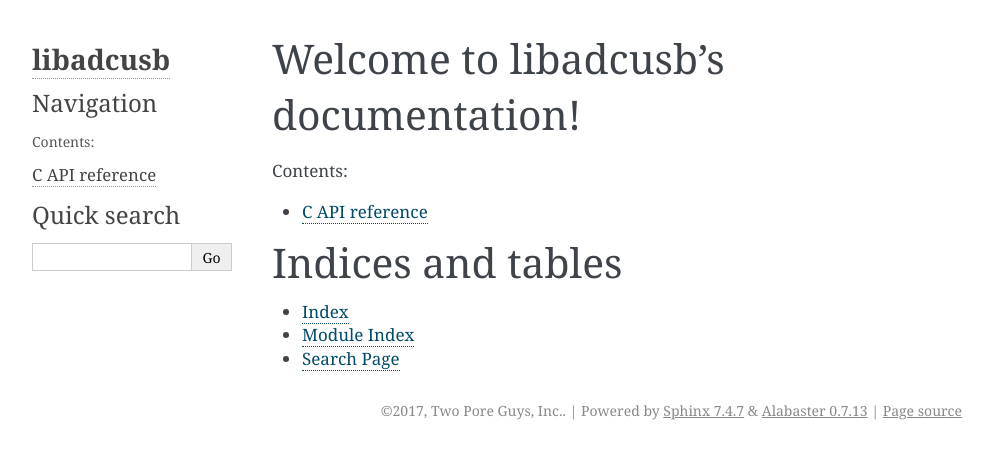
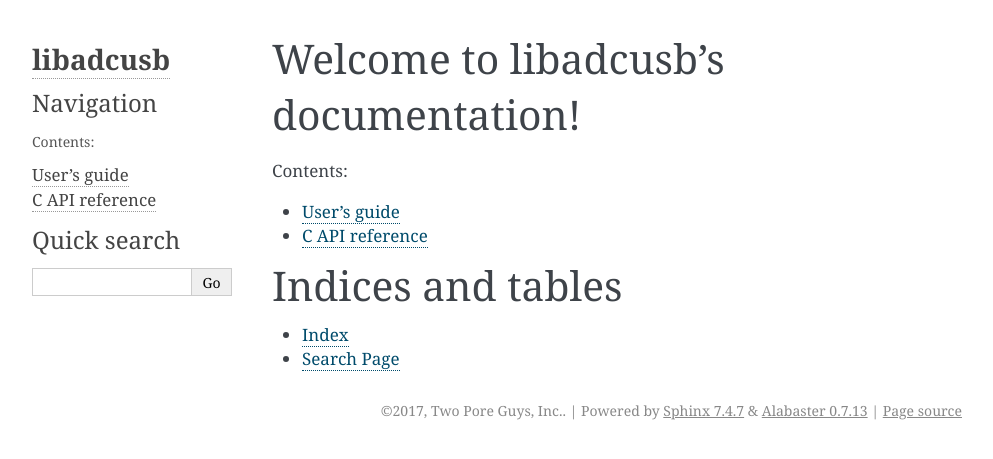
Before and after one commit to twoporeguys/libadcusb, a Sphinx documentation site: the page built from docs/source/index.rst, in a window 1280 px wide. Shown: the top 459 px of the page, without its empty margins (148-1141 px from the left). Built offline with Sphinx 7.4.7, drawn with Linux system fonts in a browser that asks for light colours.

Commit message:
Add User's guide skeleton.

```diff
--- /dev/null
+++ b/docs/source/guide.rst
@@ -0,0 +1,2 @@
+User's guide
+============
--- a/docs/source/index.rst
+++ b/docs/source/index.rst
@@ -10,11 +10,11 @@
    :maxdepth: 2
    :caption: Contents:
 
+   guide
    api
 
 Indices and tables
 ==================
 
 * :ref:`genindex`
-* :ref:`modindex`
 * :ref:`search`
```
